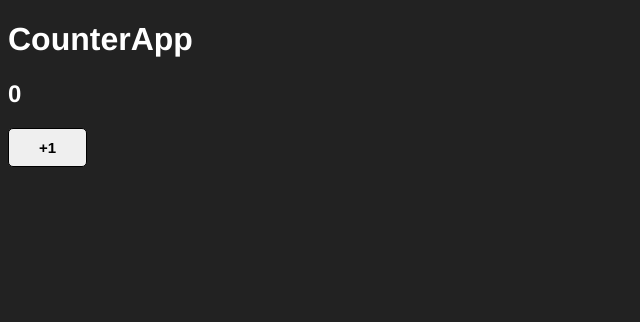
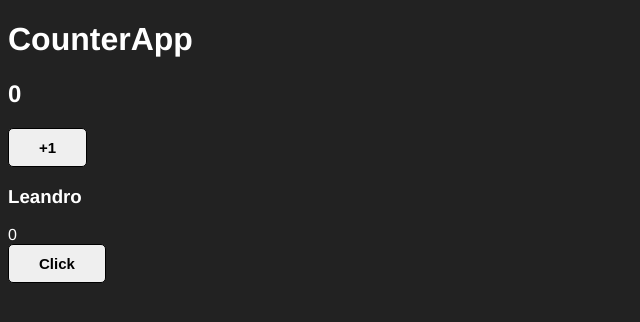
Before and after one commit to LeandroPalma27/counter-app, a React (Vite) app: page / in a window 1280 px wide. Shown: the top 322 px of the page, without its empty margins (0-640 px from the left). Built offline with nearby package versions, Linux system fonts and the light colour scheme.

Commit message:
Manejo de estado en un class component!

```diff
--- a/main.jsx
+++ b/main.jsx
@@ -1,11 +1,13 @@
 import React from "react";
 import ReactDOM from "react-dom/client";
 import { App } from "./src/App";
+import CCState from "./src/components/CCState";
 import { CounterApp } from "./src/components/CounterApp";
 import "./styles.css";
 
 ReactDOM.createRoot(document.getElementById("root")).render(
   <React.StrictMode>
     <CounterApp value={0} />
+    <CCState nombre="Leandro" apellido="Palma"/>
   </React.StrictMode>
 );
--- /dev/null
+++ b/src/components/CCState.tsx
@@ -0,0 +1,27 @@
+import { string } from "prop-types";
+import React, { Component } from "react";
+
+type CCStateProps = {
+  apellido?: string
+}
+
+export default class CCState extends Component<CCStateProps> {
+  constructor(props) {
+    super(props);
+    console.log(props);
+    this.state = {
+      nombre: 'Leandro',
+      value: 0
+    };
+  }
+  addNumber = () => {
+    this.setState({value: this.state.value + 1});
+  }
+  render() {
+    return <>
+    <h3>{this.state.nombre}</h3>
+      <div>{this.state.value}</div>
+      <button onClick={this.addNumber}>Click</button>
+    </>;
+  }
+}
```
